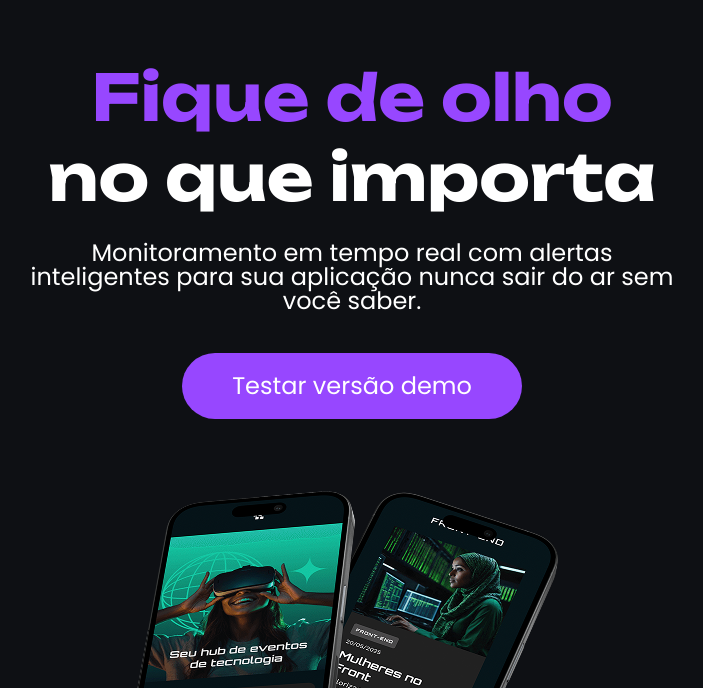
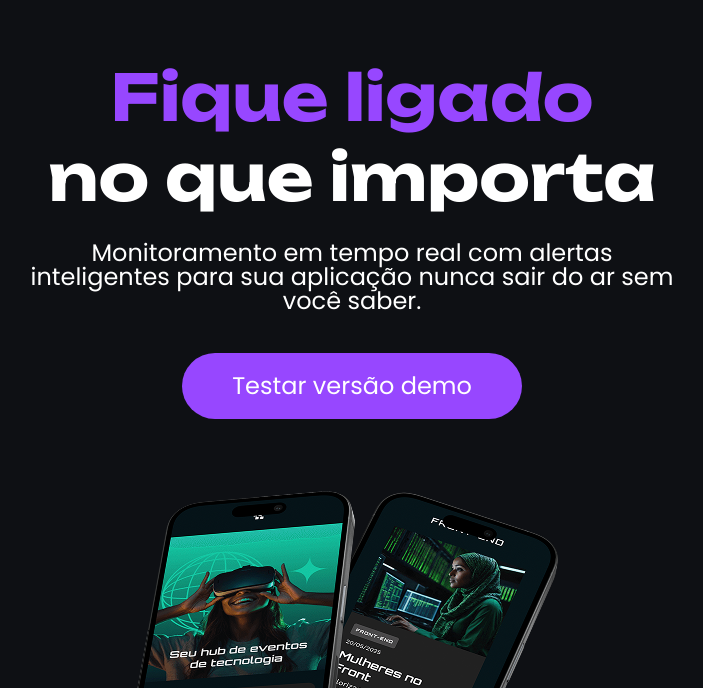
Before and after one commit to teoorochi-glitch/Tecboard-Alura, a plain HTML site: page index.html in a window 1280 px wide. Shown: the part 112-800 px from the top of the page, without its empty margins (288-991 px from the left). Drawn offline with Linux system fonts and the light colour scheme.

Commit message:
troca o titulo

```diff
--- a/index.html
+++ b/index.html
@@ -15,7 +15,7 @@
     </header>
     <main>
         <section>
-            <h1><span>Fique de olho</span><br> no que importa</h1>
+            <h1><span>Fique ligado</span><br> no que importa</h1>
             <p>Monitoramento em tempo real com alertas inteligentes para sua aplicação nunca sair do ar sem você saber.</p>
             <a href="#">Testar versão demo</a>
             <img src="imagens/celularespc.png" alt="dois celulares pretos sobrepostos, com sombra roxa">
```
